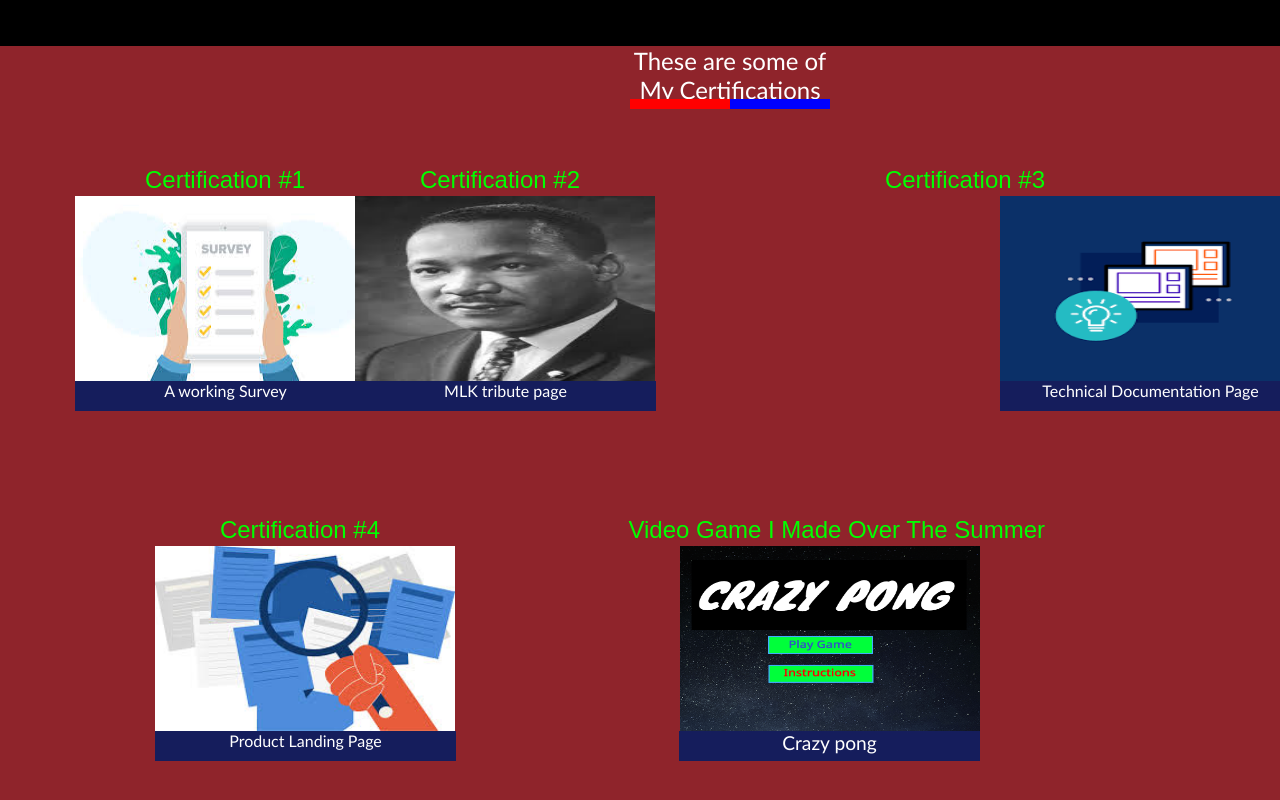
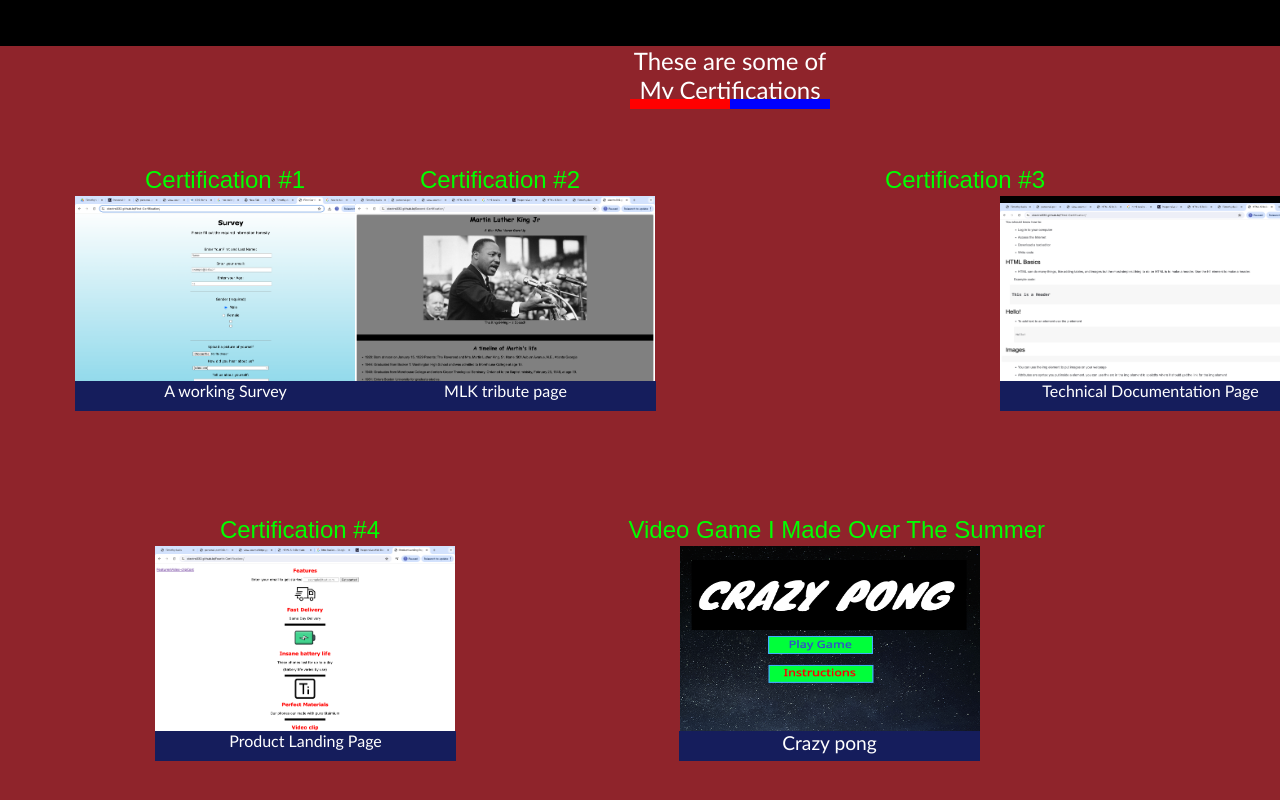
Before and after one commit to Electro332/test, a plain HTML site: page index.html in a window 1280 px wide. Shown: the part 954-1754 px from the top of the page. Drawn offline with Linux system fonts and the light colour scheme.

Commit message:
Update index.html

```diff
--- a/index.html
+++ b/index.html
@@ -25,25 +25,25 @@
     <p class="project-tile">These are some of My Certifications</p>
     <div class="test">
     <a href="https://electro332.github.io/First-Cerfification/">
-    <img class="img-one" src="/Images/download.jpeg ">
+    <img class="img-one" src="/Images/Screenshot 2024-07-29 at 10.37.11 AM.png">
    </a>
     <p class="one">Certification #1</p>
    <figcaption class="figcaption">A working Survey</figcaption>
 
    <a href="https://electro332.github.io/Second-Certification/">
-   <img class="img-two" src="/Images/download (1).jpeg">
+   <img class="img-two" src="/Images/Screenshot 2024-07-29 at 2.37.29 PM.png">
    </a>
    <p class="too">Certification #2</p>
    <figcaption class="fig-two">MLK tribute page</figcaption>
 
    <a href="https://electro332.github.io/Third-Certification/">
-    <img class="img-three" src="/Images/images.png">
+    <img class="img-three" src="/Images/Screenshot 2024-07-29 at 2.38.50 PM.png">
    </a>
    <p class="three">Certification #3</p>
    <figcaption class="fig-three">Technical Documentation Page</figcaption>
 
    <a href="https://electro332.github.io/Fourth-Certification-/">
-    <img class="img-four" src="/Images/images.jpeg">
+    <img class="img-four" src="/Images/Screenshot 2024-07-29 at 2.55.03 PM.png">
    </a>
    <p class="four">Certification #4</p>
    <figcaption class="fig-four">Product Landing Page</figcaption>
```
